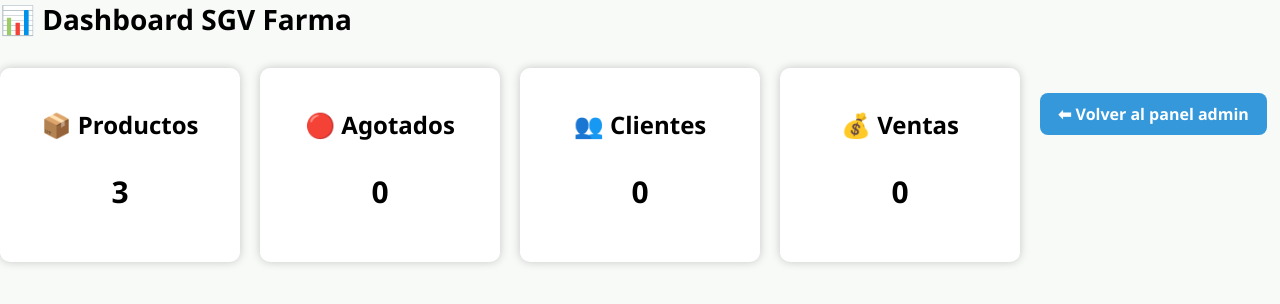
After one commit to Angelssjyf/farmacia, a Flask app: page /dashboard in a window 1280 px wide. The commit adds this page. Shown: the top 304 px of the page. Run offline with Flask 3, Linux system fonts and the light colour scheme; a user stored in the database is signed in; data comes from the database, SQL or seed files in the repository; data that the repository does not hold is empty.

Commit message:
dashboard administrativo y mejoras generales

```diff
--- a/src/app.py
+++ b/src/app.py
@@ -752,6 +752,51 @@ from reportlab.pdfgen import canvas
 from flask import send_file
 import os
 
+@app.route('/dashboard')
+def dashboard():
+
+    if 'usuario' not in session:
+        return redirect(url_for('login'))
+
+    if session['rol'] not in ['admin', 'superadmin']:
+        return redirect(url_for('login'))
+
+
+    conexion = conectar()
+    cursor = conexion.cursor(dictionary=True)
+
+    # total productos
+    cursor.execute("SELECT COUNT(*) AS total FROM productos")
+    total_productos = cursor.fetchone()['total']
+
+    # productos agotados
+    cursor.execute("SELECT COUNT(*) AS total FROM productos WHERE stock <= 0")
+    agotados = cursor.fetchone()['total']
+
+    # total clientes
+    cursor.execute("SELECT COUNT(*) AS total FROM clientes")
+    clientes = cursor.fetchone()['total']
+
+    # total ventas
+    cursor.execute("SELECT COUNT(*) AS total FROM ventas")
+    ventas = cursor.fetchone()['total']
+
+    conexion.close()
+
+    return render_template(
+        'dashboard.html',
+        total_productos=total_productos,
+        agotados=agotados,
+        clientes=clientes,
+        ventas=ventas
+    )
+
+
+
+
+
+
+
 @app.route("/factura/<int:id>")
 def generar_factura(id):
     conexion = conectar()
--- a/src/static/css/estilos.css
+++ b/src/static/css/estilos.css
@@ -253,3 +253,72 @@ a:hover {
 .salir:hover {
     background: #e74c3c;
 }
+
+.cards{
+    display:flex;
+    gap:20px;
+    margin-top:30px;
+}
+
+.card{
+    background:white;
+    padding:20px;
+    border-radius:10px;
+    box-shadow:0 0 10px rgba(0,0,0,0.2);
+    width:200px;
+    text-align:center;
+}
+
+.card h2{
+    margin-bottom:10px;
+}
+
+.card p{
+    font-size:30px;
+    font-weight:bold;
+}
+
+.dashboard{
+
+    display:grid;
+    grid-template-columns:repeat(auto-fit, minmax(220px,1fr));
+    gap:25px;
+
+    margin:40px;
+}
+
+.card-dashboard{
+
+    background:white;
+
+    padding:30px;
+
+    border-radius:15px;
+
+    text-align:center;
+
+    box-shadow:0 5px 15px rgba(0,0,0,0.2);
+
+    transition:0.3s;
+}
+
+.card-dashboard:hover{
+
+    transform:translateY(-5px);
+}
+
+.card-dashboard h2{
+
+    margin-bottom:15px;
+
+    color:#333;
+}
+
+.card-dashboard p{
+
+    font-size:40px;
+
+    font-weight:bold;
+
+    color:#007bff;
+}
--- a/src/templates/admin.html
+++ b/src/templates/admin.html
@@ -38,9 +38,15 @@
         <button>⚠ Control de vencimientos</button>
     </a>
 
+    <a href="/dashboard">
+       <button>📊 Dashboard</button>
+    </a>
+
     <a href="/logout">
         <button>🚪 Cerrar sesión</button>
     </a>
+
+
 
 </div>
 
--- /dev/null
+++ b/src/templates/dashboard.html
@@ -0,0 +1,56 @@
+<!DOCTYPE html>
+<html lang="es">
+<head>
+    <meta charset="UTF-8">
+    <title>Dashboard</title>
+    <link rel="stylesheet" href="{{ url_for('static', filename='css/estilos.css') }}">
+</head>
+<body>
+
+<h1>📊 Dashboard SGV Farma</h1>
+
+<div class="cards">
+
+    <div class="card">
+        <h2>📦 Productos</h2>
+        <p>{{ total_productos }}</p>
+    </div>
+
+    <div class="card">
+        <h2>🔴 Agotados</h2>
+        <p>{{ agotados }}</p>
+    </div>
+
+    <div class="card">
+        <h2>👥 Clientes</h2>
+        <p>{{ clientes }}</p>
+    </div>
+
+    <div class="card">
+        <h2>💰 Ventas</h2>
+        <p>{{ ventas }}</p>
+    </div>
+<div class="volver">
+
+    {% if session['rol'] == 'superadmin' %}
+
+        <a href="{{ url_for('panel_superadmin') }}" class="btn-volver">
+            ⬅ Volver al panel super admin
+        </a>
+
+    {% elif session['rol'] == 'admin' %}
+
+        <a href="{{ url_for('panel_admin') }}" class="btn-volver">
+            ⬅ Volver al panel admin
+        </a>
+
+    {% endif %}
+
+</div>
+
+</body>
+</html>
+</div>
+
+</body>
+</html>
--- a/src/templates/superadmin.html
+++ b/src/templates/superadmin.html
@@ -27,7 +27,11 @@
 
         <a href="/vencimientos" class="btn-panel">⏰ Control de Vencimientos</a>
 
+        <a href="/dashboard" class="btn-panel">📊 Dashboard</a>
+
         <a href="/logout" class="btn-panel salir">🚪 Cerrar Sesión</a>
+
+
     </div>
 
 </div>
```
